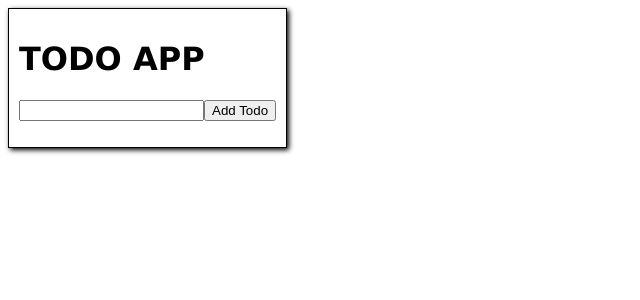
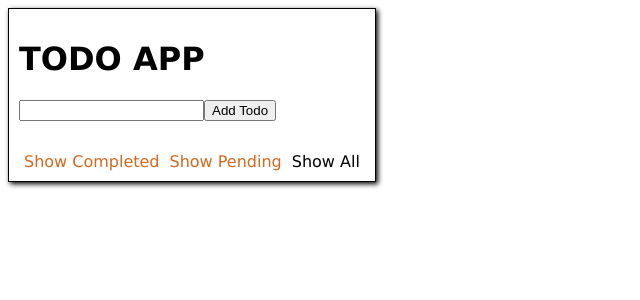
Before and after one commit to stajne1/todolist-react-web-app, a React (Create React App) app: page / in a window 1280 px wide. Shown: the top 300 px of the page, without its empty margins (0-640 px from the left). Built offline with nearby package versions, Linux system fonts and the light colour scheme.

Commit message:
Adding Visibility Filter

```diff
--- a/src/App.js
+++ b/src/App.js
@@ -2,6 +2,7 @@ import React from 'react';
 
 import AddTodo from './containers/AddTodo';
 import VisibleTodoList from './containers/VisibleTodoList';
+import VisibilityFilter from './containers/VisibilityFilter'
 
 import './App.scss';
 
@@ -11,6 +12,7 @@ function App() {
       <h1>TODO APP</h1>
       <AddTodo />
       <VisibleTodoList />
+      <VisibilityFilter />
     </div>
   );
 }
--- a/src/App.scss
+++ b/src/App.scss
@@ -16,4 +16,18 @@
             text-decoration: line-through;
         }
     }
+
+    .visibility-filter{
+        padding-top: 15px;
+
+        p {
+            display: inline;
+            padding: 5px;
+
+            &.active{
+                cursor: pointer;
+                color: chocolate;
+            }
+        }
+    }
 }
--- a/src/components/FilterLink.js
+++ b/src/components/FilterLink.js
@@ -1,10 +1,10 @@
 import React from 'react';
 const Filterlink = props => (
-    <span
-        className={!props.isSelected ? 'active': null}
-        onClick={props.onClick}
+    <p
+        className={!props.isSelected ? 'active' : null}
+        onClick={() => !props.isSelected ? props.click(props.filterKey) : null}
     >
         {props.filterText}
-    </span>
+    </p>
 );
 export default Filterlink;
--- /dev/null
+++ b/src/constants.js
@@ -0,0 +1,5 @@
+export const visibilityFilters = [
+    {key: 'SHOW_COMPLETED', value: 'Show Completed'},
+    {key: 'SHOW_PENDING', value: 'Show Pending'},
+    {key: 'SHOW_ALL', value: 'Show All'}
+];
--- a/src/containers/VisibilityFilter.js
+++ b/src/containers/VisibilityFilter.js
@@ -0,0 +1,37 @@
+import React, { Component } from 'react';
+import { connect } from 'react-redux';
+import { actions } from '../reducer/actions';
+import FilterLink from '../components/FilterLink'
+import { visibilityFilters } from '../constants';
+
+class VisibilityFilters extends Component {
+    render(){
+        return(
+            <div className='visibility-filter'>
+                {visibilityFilters.map(filter => {
+                    return <FilterLink
+                        key={filter.key}
+                        isSelected={filter.key === this.props.visibilityFilter}
+                        filterText={filter.value}
+                        filterKey={filter.key}
+                        click={this.props.setVisibilityFilter}
+                    />
+                })}
+            </div>
+        );
+    }
+}
+
+const mapStateToProps = state => {
+    return {
+        visibilityFilter: state.visibilityFilter
+    }
+}
+
+const mapDispatchToProps = dispatch => {
+    return{
+        setVisibilityFilter: (visibilityFilter) => dispatch(actions.setVisibilityFilter(visibilityFilter))
+    }
+};
+
+export default connect(mapStateToProps, mapDispatchToProps)(VisibilityFilters);
--- a/src/reducer/actions/actionTypes.js
+++ b/src/reducer/actions/actionTypes.js
@@ -1,4 +1,6 @@
 export const actionTypes = {
     ADD_TODO: 'ADD_TODO',
-    TOGGLE_TODO: 'TOGGLE_TODO'
+    TOGGLE_TODO: 'TOGGLE_TODO',
+    DELETE_TODO: 'DELETE_TODO',
+    SET_VISIBILITY_FILTER: 'SET_VISIBILITY_FILTER'
 }
--- a/src/reducer/actions/index.js
+++ b/src/reducer/actions/index.js
@@ -8,5 +8,13 @@ export const actions = {
     toggleTodo: id => ({
         type: actionTypes.TOGGLE_TODO,
         id
+    }),
+    deleteTodo: id => ({
+        type: actionTypes.DELETE_TODO,
+        id
+    }),
+    setVisibilityFilter: visibilityFilter => ({
+        type: actionTypes.SET_VISIBILITY_FILTER,
+        visibilityFilter: visibilityFilter
     })
 }
--- a/src/reducer/todos.js
+++ b/src/reducer/todos.js
@@ -1,12 +1,14 @@
+import { actionTypes } from './actions/actionTypes'
+
 export default function todos(state = [], action) {
     switch(action.type) {
-        case 'ADD_TODO':
+        case actionTypes.ADD_TODO:
             return [...state, {id: Date.now(), text: action.text, completed: false}];
-        case 'TOGGLE_TODO':
+        case actionTypes.TOGGLE_TODO:
             return state.map(todo => {
                 return todo.id === action.id ? {...todo, completed: !todo.completed} : todo;
             })
-        case 'DELETE_TODO':
+        case actionTypes.DELETE_TODO:
             return state.filter(todo => todo.id !== action.id)
         default:
             return state;
--- a/src/reducer/visibilityFilter.js
+++ b/src/reducer/visibilityFilter.js
@@ -1,8 +1,8 @@
+import { actionTypes } from './actions/actionTypes'
+
 export default function visibilityFilter(state = 'SHOW_ALL', action) {
     switch(action.type){
-        case 'SHOW_ALL':
-        case 'SHOW_COMPLETED':
-        case 'SHOW_PENDING':
+        case actionTypes.SET_VISIBILITY_FILTER:
             return action.visibilityFilter;
         default:
             return state;
```
